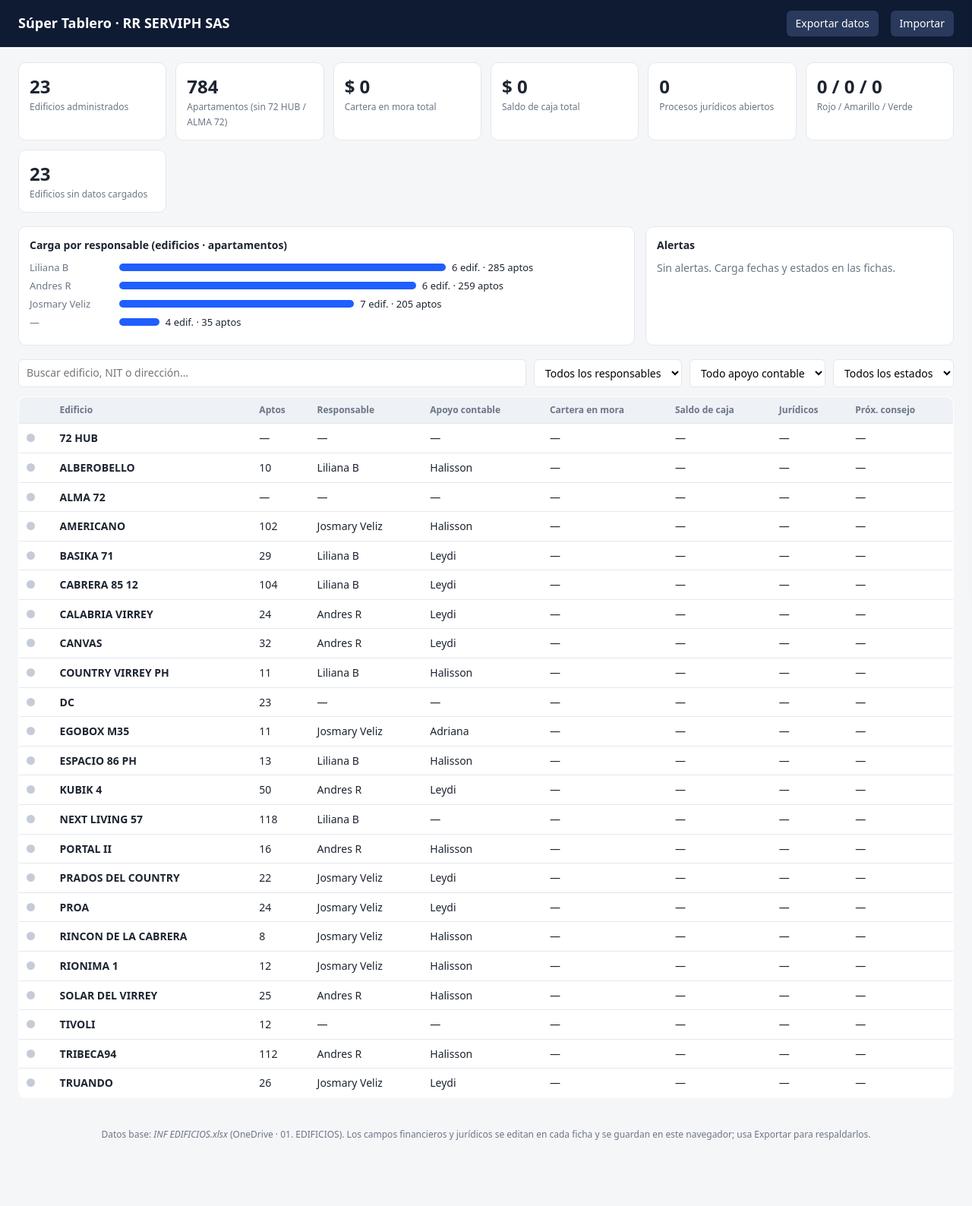
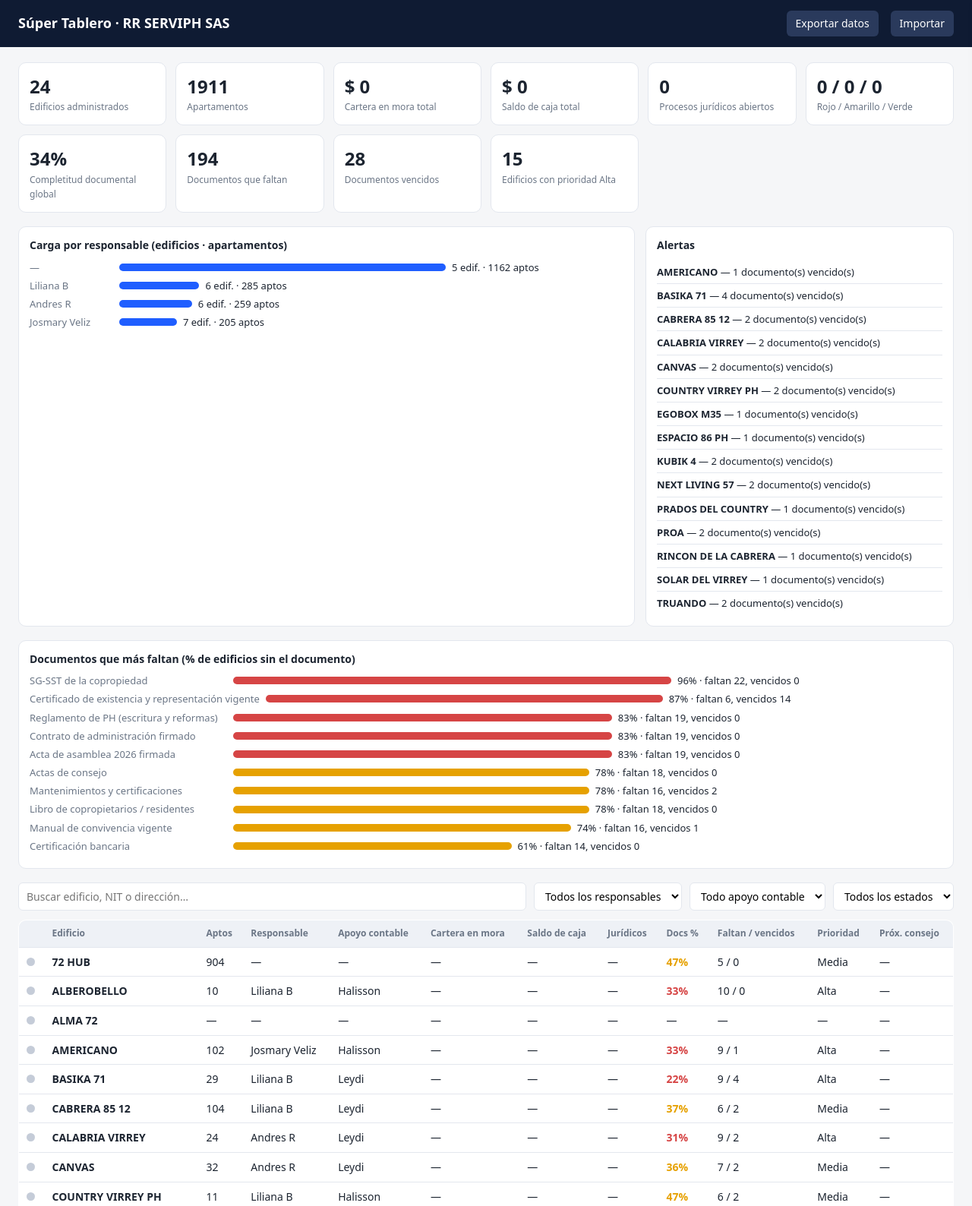
Before and after one commit to eroa79-jpg/MisBrocolis, a plain HTML site: page index.html in a window 1280 px wide. Shown: the top 1588 px of the page at 76% size. Before the commit the page ends 1523 px from the top, so only its background shows below. Drawn offline with Linux system fonts and the light colour scheme.

Commit message:
Integra inventario de documentación faltante por edificio
Co-Authored-By: Claude Sonnet 5.5 <noreply@anthropic.com>
Claude-Session: https://claude.ai/code/session_01V9jYUudCqrCjjmUFpJ5Ubi

```diff
--- a/index.html
+++ b/index.html
@@ -61,6 +61,7 @@ footer{color:var(--mut);font-size:12px;padding:20px 24px;text-align:center}
     <div class="panel"><h2>Carga por responsable (edificios · apartamentos)</h2><div id="carga"></div></div>
     <div class="panel"><h2>Alertas</h2><div id="alertas"></div></div>
   </div>
+  <div class="panel" style="margin-bottom:18px"><h2>Documentos que más faltan (% de edificios sin el documento)</h2><div id="req"></div></div>
   <div class="tools">
     <input id="q" placeholder="Buscar edificio, NIT o dirección…" oninput="render()">
     <select id="fr" onchange="render()"></select>
@@ -73,7 +74,7 @@ footer{color:var(--mut);font-size:12px;padding:20px 24px;text-align:center}
     <thead><tr id="th"></tr></thead><tbody id="tb"></tbody>
   </table></div>
 </main>
-<footer>Datos base: <i>INF EDIFICIOS.xlsx</i> (OneDrive · 01. EDIFICIOS). Los campos financieros y jurídicos se editan en cada ficha y se guardan en este navegador; usa Exportar para respaldarlos.</footer>
+<footer>Datos base: <i>INF EDIFICIOS.xlsx</i> e <i>Inventario_Informacion_Faltante_Copropiedades.xlsx</i> (OneDrive, corte 23-oct-2026). Los campos financieros y jurídicos se editan en cada ficha y se guardan en este navegador; usa Exportar para respaldarlos.</footer>
 
 <aside id="drawer"></aside>
 
@@ -100,11 +101,22 @@ const BASE=[
 ["TRUANDO","830001881-8","Cra 18 No 85-90/94",26,"3007754328","Josmary Veliz","Leydi","E"],
 ["TRIBECA94","901889430-8","Calle 87 No 19c 41",112,"3178586610","Andres R","Halisson","R"],
 ["TIVOLI","830022428-4","Calle 95 16-23",12,"3153031757","—","—","R"],
-["DC","901472732-6","Carrera 19b #85-71",23,"","—","—",""]
+["EDIFICIO DC","901472732-6","Carrera 19b #85-71",23,"","—","—",""]
 ].map(r=>({nombre:r[0],nit:r[1],dir:r[2],aptos:r[3],porteria:r[4],resp:r[5],apoyo:r[6],grupo:r[7]}));
-// Las 72 HUB / ALMA 72 existen en OneDrive pero no están en INF EDIFICIOS.xlsx; se agregan aquí.
-BASE.unshift({nombre:"72 HUB",nit:"",dir:"",aptos:null,porteria:"",resp:"—",apoyo:"—",grupo:""},
+// 72 HUB, ALMA 72 y UNIQUE MINE existen en OneDrive pero no están en INF EDIFICIOS.xlsx; se agregan aquí.
+BASE.push({nombre:"UNIQUE MINE",nit:"",dir:"",aptos:223,porteria:"",resp:"—",apoyo:"—",grupo:""});
+BASE.unshift({nombre:"72 HUB",nit:"",dir:"",aptos:904,porteria:"",resp:"—",apoyo:"—",grupo:""},
              {nombre:"ALMA 72",nit:"",dir:"",aptos:null,porteria:"",resp:"—",apoyo:"—",grupo:""});
+
+
+// ---- Inventario de información faltante (Inventario_Informacion_Faltante_Copropiedades.xlsx, corte 23-oct-2026) ----
+// [archivos, completo, parcial, vencido, falta, % completitud, prioridad]
+const INV={"72 HUB":[1363,4,10,0,5,47,"Media"],"ALBEROBELLO":[15,4,4,0,10,33,"Alta"],"AMERICANO":[16,4,4,1,9,33,"Alta"],"BASIKA 71":[26,3,2,4,9,22,"Alta"],"CABRERA 85 12":[174,3,8,2,6,37,"Media"],"CALABRIA VIRREY":[25,4,3,2,9,31,"Alta"],"CANVAS":[94,4,5,2,7,36,"Media"],"COUNTRY VIRREY PH":[45,7,3,2,6,47,"Media"],"EDIFICIO DC":[1493,6,9,2,1,58,"Media"],"EGOBOX M35":[2048,1,7,1,9,25,"Alta"],"ESPACIO 86 PH":[47,4,3,1,10,31,"Alta"],"KUBIK 4":[39,3,4,2,9,28,"Alta"],"NEXT LIVING 57":[32,4,3,2,10,29,"Alta"],"PORTAL II":[12,4,2,0,12,28,"Alta"],"PRADOS DEL COUNTRY":[49,4,7,1,6,42,"Media"],"PROA":[37,4,3,2,9,31,"Alta"],"RINCON DE LA CABRERA":[90,3,2,1,12,22,"Alta"],"RIONIMA 1":[11,3,3,0,12,25,"Alta"],"SOLAR DEL VIRREY":[21,4,4,1,9,33,"Alta"],"TIVOLI":[30,5,4,0,9,39,"Media"],"TRIBECA94":[19,1,5,0,12,19,"Alta"],"TRUANDO":[50,2,4,2,10,22,"Alta"],"UNIQUE MINE":[204,5,11,0,3,55,"Media"]};
+// Requisito, completo, parcial, vencido, falta, % de edificios sin el documento
+const REQ=[["Historia clínica SG-SST de la copropiedad",0,1,0,22,96],["Certificado de existencia y representación vigente",3,0,14,6,87],["Reglamento de PH (escritura y reformas)",2,2,0,19,83],["Contrato de administración firmado",0,4,0,19,83],["Acta de asamblea 2026 firmada",1,3,0,19,83],["Actas de consejo",2,3,0,18,78],["Mantenimientos y certificaciones",0,5,2,16,78],["Libro de copropietarios / residentes",0,5,0,18,78],["Manual de convivencia vigente",4,2,1,16,74],["Certificación bancaria",0,9,0,14,61]];
+REQ[0][0]="SG-SST de la copropiedad";
+const inv=b=>INV[b.nombre];
+const INVT=(()=>{const v=Object.values(INV),S=i=>v.reduce((a,x)=>a+x[i],0),c=S(1),p=S(2),ve=S(3),f=S(4);return{falta:f,venc:ve,pct:Math.round((c+p/2)/(c+p+ve+f)*100)}})();
 
 const FIELDS=[
  ["estado","Estado general","sel",["sin dato","verde","amarillo","rojo"]],
@@ -146,27 +158,36 @@ const COLS=[
  ["cartera","Cartera en mora",b=>fmt(get(b,"cartera")),b=>+get(b,"cartera")||0],
  ["flujo","Saldo de caja",b=>fmt(get(b,"flujo")),b=>+get(b,"flujo")||0],
  ["juridico","Jurídicos",b=>get(b,"juridico")||"—",b=>+get(b,"juridico")||0],
+ ["docs","Docs %",b=>inv(b)?`<b style="color:${inv(b)[5]<35?'var(--bad)':inv(b)[5]<60?'var(--warn)':'var(--ok)'}">${inv(b)[5]}%</b>`:"—",b=>inv(b)?inv(b)[5]:-1],
+ ["falta","Faltan / vencidos",b=>inv(b)?`${inv(b)[4]} / ${inv(b)[3]}`:"—",b=>inv(b)?inv(b)[4]:-1],
+ ["prio","Prioridad",b=>inv(b)?inv(b)[6]:"—",b=>inv(b)?inv(b)[6]:""],
  ["consejo","Próx. consejo",b=>get(b,"consejo")||"—",b=>get(b,"consejo")||"9999"]
 ];
 function render(){
   $("th").innerHTML=COLS.map(c=>`<th onclick="sortBy='${c[0]}';sortDir=sortBy==='${c[0]}'&&window._l==='${c[0]}'?-sortDir:1;window._l='${c[0]}';render()">${c[1]}</th>`).join("");
   const col=COLS.find(c=>c[0]===sortBy)||COLS[1];
   const rows=filtered().sort((a,b)=>{const x=col[3](a),y=col[3](b);return (x>y?1:x<y?-1:0)*sortDir});
-  $("tb").innerHTML=rows.map(b=>`<tr class="b" onclick="abrir('${b.nombre}')">${COLS.map(c=>`<td>${c[2](b)}</td>`).join("")}</tr>`).join("")||'<tr><td colspan="9">Sin resultados</td></tr>';
-  kpis(rows);carga();alertas();
+  $("tb").innerHTML=rows.map(b=>`<tr class="b" onclick="abrir('${b.nombre}')">${COLS.map(c=>`<td>${c[2](b)}</td>`).join("")}</tr>`).join("")||'<tr><td colspan="12">Sin resultados</td></tr>';
+  kpis(rows);carga();reqs();alertas();
 }
 function kpis(rows){
   const sum=k=>BASE.reduce((s,b)=>s+(+get(b,k)||0),0);
   const e=s=>BASE.filter(b=>estado(b)===s).length;
   $("kpis").innerHTML=[
    [BASE.length,"Edificios administrados"],
-   [BASE.reduce((s,b)=>s+(b.aptos||0),0),"Apartamentos (sin 72 HUB / ALMA 72)"],
+   [BASE.reduce((s,b)=>s+(b.aptos||0),0),"Apartamentos "],
    [fmt(sum("cartera")),"Cartera en mora total"],
    [fmt(sum("flujo")),"Saldo de caja total"],
    [sum("juridico"),"Procesos jurídicos abiertos"],
    [`${e("rojo")} / ${e("amarillo")} / ${e("verde")}`,"Rojo / Amarillo / Verde"],
-   [e("sin dato"),"Edificios sin datos cargados"]
+   [INVT.pct+"%","Completitud documental global"],
+   [INVT.falta,"Documentos que faltan"],
+   [INVT.venc,"Documentos vencidos"],
+   [Object.values(INV).filter(v=>v[6]==="Alta").length,"Edificios con prioridad Alta"]
   ].map(k=>`<div class="kpi"><b>${k[0]}</b><span>${k[1]}</span></div>`).join("");
+}
+function reqs(){
+  $("req").innerHTML=REQ.map(r=>`<div class="bar"><em style="min-width:260px">${r[0]}</em><i style="width:${r[5]*0.5}%;background:${r[5]>=80?'var(--bad)':'var(--warn)'}"></i><span>${r[5]}% · faltan ${r[4]}, vencidos ${r[3]}</span></div>`).join("");
 }
 function carga(){
   const m={};BASE.forEach(b=>{const r=b.resp;m[r]=m[r]||{e:0,a:0};m[r].e++;m[r].a+=b.aptos||0});
@@ -180,15 +201,17 @@ function alertas(){
     [["consejo","Consejo / asamblea"],["vence","Vencimiento"]].forEach(([k,t])=>{
       const d=dias(get(b,k));if(d!=null&&d<=14)out.push([d<0?-1:1,b,`${t}: ${d<0?"vencido hace "+(-d)+" d":d===0?"hoy":"en "+d+" d"}`]);
     });
+    if(inv(b)&&inv(b)[3]>0)out.push([2,b,`${inv(b)[3]} documento(s) vencido(s)`]);
     if(+get(b,"juridico")>0)out.push([2,b,`${get(b,"juridico")} proceso(s) jurídico(s)`]);
   });
   out.sort((a,b)=>a[0]-b[0]);
-  $("alertas").innerHTML=out.slice(0,12).map(a=>`<div class="alert" onclick="abrir('${a[1].nombre}')"><b>${a[1].nombre}</b> — ${a[2]}</div>`).join("")||'<span style="color:var(--mut)">Sin alertas. Carga fechas y estados en las fichas.</span>';
+  $("alertas").innerHTML=out.slice(0,15).map(a=>`<div class="alert" onclick="abrir('${a[1].nombre}')"><b>${a[1].nombre}</b> — ${a[2]}</div>`).join("")||'<span style="color:var(--mut)">Sin alertas. Carga fechas y estados en las fichas.</span>';
 }
 function abrir(n){
   const b=BASE.find(x=>x.nombre===n),d=EXTRA[n]||{};
   $("drawer").innerHTML=`<button class="x" onclick="cerrar()">×</button><h3>${b.nombre}</h3>
   <div class="meta">NIT ${b.nit||"—"} · ${b.dir||"—"}<br>${b.aptos??"—"} aptos · Portería ${b.porteria||"—"}<br>Responsable: ${b.resp} · Apoyo contable: ${b.apoyo}</div>
+  ${inv(b)?`<div class="meta"><b>Documentación:</b> ${inv(b)[5]}% completa · prioridad ${inv(b)[6]}<br>Completos ${inv(b)[1]} · Parciales ${inv(b)[2]} · Vencidos ${inv(b)[3]} · Faltan ${inv(b)[4]} · ${inv(b)[0]} archivos revisados</div>`:""}
   <div class="links"><b>OneDrive:</b><br>${SECCIONES.map(s=>`<a target="_blank" href="${ONEDRIVE}${encodeURIComponent(b.nombre)}/${encodeURIComponent(s)}">${s.slice(0,2)} ${s.slice(5)}</a>`).join("")}</div>
   ${FIELDS.map(([k,l,t,o])=>`<label>${l}</label>`+(t==="sel"?`<select data-k="${k}">${o.map(x=>`<option ${((d[k]||"sin dato")===x)?"selected":""}>${x}</option>`).join("")}</select>`
     :t==="txt"?`<textarea data-k="${k}">${d[k]||""}</textarea>`
```
